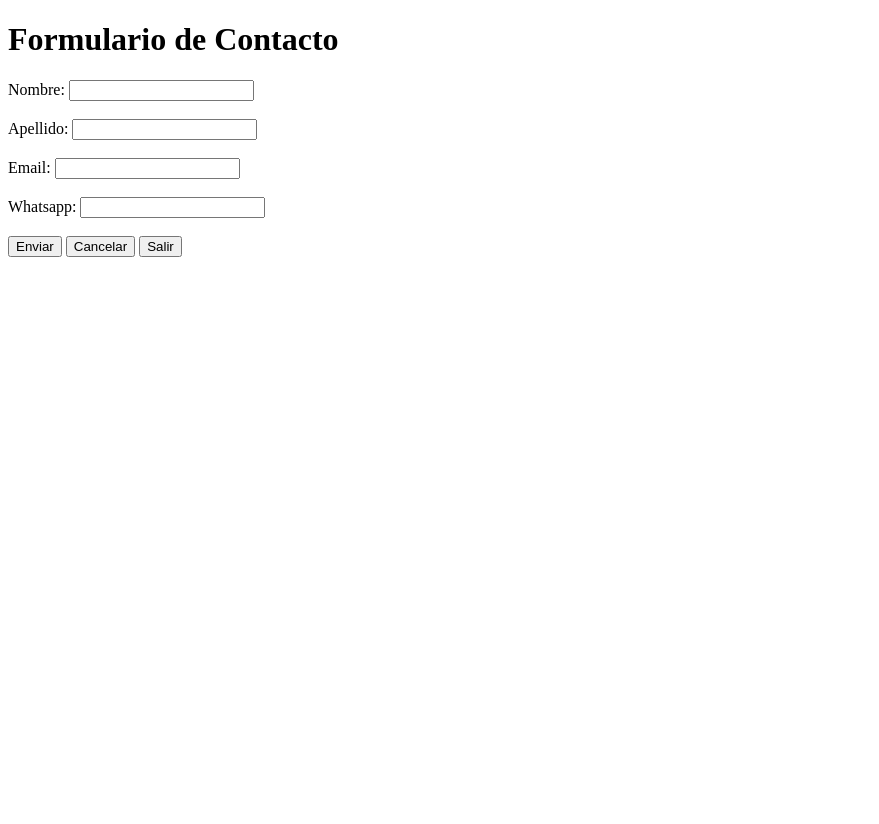
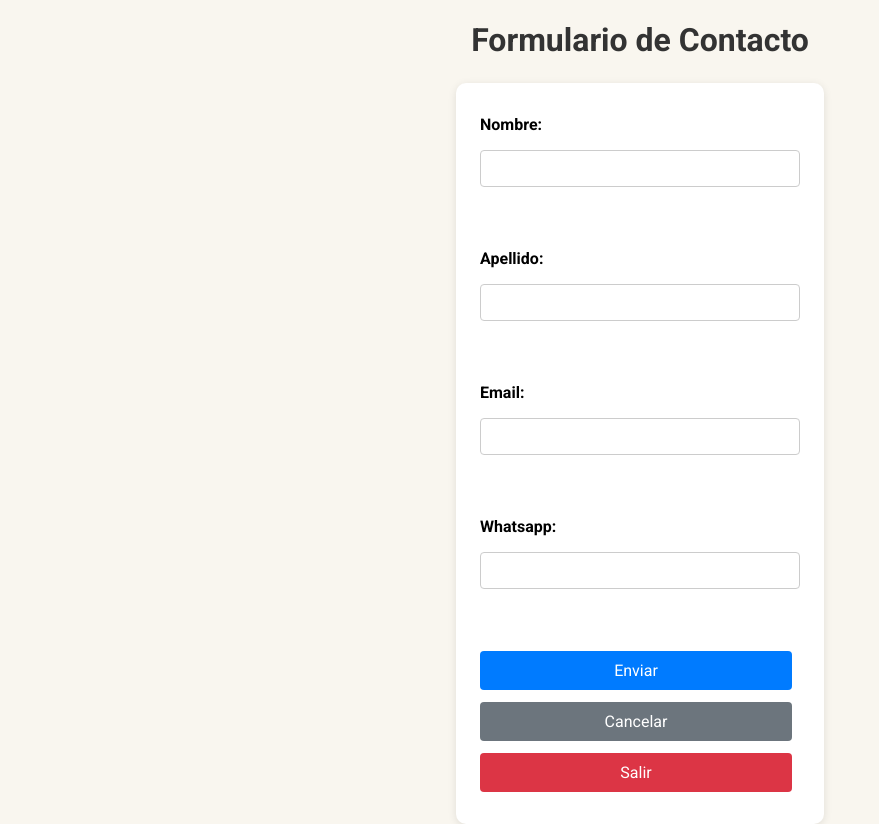
Before and after one commit to ChristianCBA/ProyectoEquipo, a plain HTML site: page index.html in a window 1280 px wide. Shown: the whole page, without its empty margins (0-879 px from the left). Before the commit the page ends 800 px from the top, so only its background shows below. Drawn offline with Linux system fonts and the light colour scheme.

Commit message:
Tommy agrega estilos y funcionalidad basic CSS y JS

```diff
--- /dev/null
+++ b/estilo.css
@@ -0,0 +1,69 @@
+body {
+    min-height: 100vh;
+    display: flex;
+    flex-direction: column;
+    justify-content: center;
+    align-items: center;
+    margin: 0;
+    background: #f9f6ef;
+    font-family: 'Roboto', Arial, Helvetica, sans-serif;
+}
+
+h1 {
+    margin-bottom: 24px;
+    color: #333;
+    font-family: 'Roboto', Arial, Helvetica, sans-serif;
+}
+
+form {
+    background: #fff;
+    padding: 32px 24px;
+    border-radius: 10px;
+    box-shadow: 0 2px 8px rgba(0,0,0,0.1);
+    display: flex;
+    flex-direction: column;
+    gap: 12px;
+    min-width: 320px;
+    font-family: 'Roboto', Arial, Helvetica, sans-serif;
+}
+
+label {
+    font-weight: bold;
+    margin-bottom: 4px;
+    font-family: 'Roboto', Arial, Helvetica, sans-serif;
+}
+
+input[type="text"],
+input[type="email"],
+input[type="tel"] {
+    padding: 8px;
+    border: 1px solid #ccc;
+    border-radius: 4px;
+    font-size: 1em;
+    font-family: 'Roboto', Arial, Helvetica, sans-serif;
+}
+
+button {
+    padding: 10px 18px;
+    border: none;
+    border-radius: 4px;
+    background: #007bff;
+    color: #fff;
+    font-size: 1em;
+    cursor: pointer;
+    margin-right: 8px;
+    transition: background 0.2s;
+    font-family: 'Roboto', Arial, Helvetica, sans-serif;
+}
+
+button[type="reset"] {
+    background: #6c757d;
+}
+
+button[type="button"] {
+    background: #dc3545;
+}
+
+button:hover {
+    opacity: 0.9;
+}
--- a/index.html
+++ b/index.html
@@ -4,6 +4,10 @@
     <meta charset="UTF-8">
     <meta name="viewport" content="width=device-width, initial-scale=1.0">
     <title>Formulario de Contacto</title>
+    <link rel="preconnect" href="https://fonts.googleapis.com">
+    <link rel="preconnect" href="https://fonts.gstatic.com" crossorigin>
+    <link href="https://fonts.googleapis.com/css2?family=Roboto:wght@400;700&display=swap" rel="stylesheet">
+    <link rel="stylesheet" href="estilo.css">
 </head>
 <body>
     <h1>Formulario de Contacto</h1>
@@ -21,19 +25,6 @@
         <button type="button" onclick="cerrarPagina()">Salir</button>
     </form>
 </form>
-<script>
-function cerrarPagina() {
-    // Intenta cerrar la ventana
-    if (window.close) {
-        window.close();
-    }
-    // Si no se cierra, muestra un mensaje
-    setTimeout(function() {
-        if (!window.closed) {
-            alert('Por razones de seguridad, el navegador no permite cerrar esta pestaña automáticamente. Puede cerrarla manualmente.');
-        }
-    }, 200);
-}
-</script>
+<script src="script.js"></script>
 </body>
 </html>
--- /dev/null
+++ b/script.js
@@ -0,0 +1,12 @@
+function cerrarPagina() {
+    // Intenta cerrar la ventana
+    if (window.close) {
+        window.close();
+    }
+    // Si no se cierra, muestra un mensaje
+    setTimeout(function() {
+        if (!window.closed) {
+            alert('Por razones de seguridad, el navegador no permite cerrar esta pestaña automáticamente. Puede cerrarla manualmente.');
+        }
+    }, 200);
+}
```
